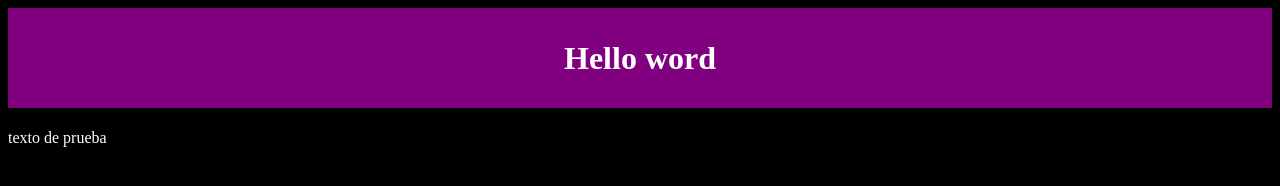
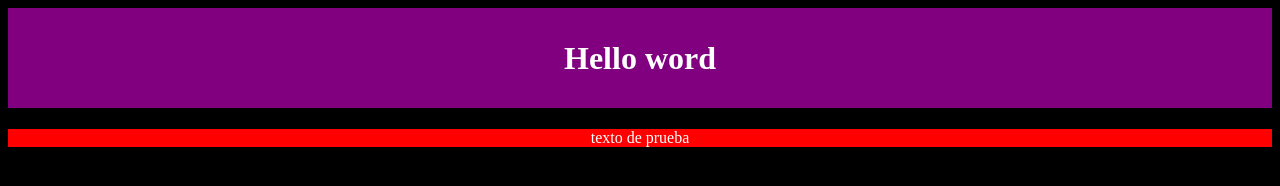
Before and after one commit to JohanXxz/JohanXxz.github.io, a plain HTML site: page index.html in a window 1280 px wide. Drawn offline with Linux system fonts and the light colour scheme.

Commit message:
fondoRed

```diff
--- a/style.css
+++ b/style.css
@@ -8,4 +8,6 @@ h1
 p
 {
   color: #fff;
+  text-align: center;
+  background: red;
 }
```
